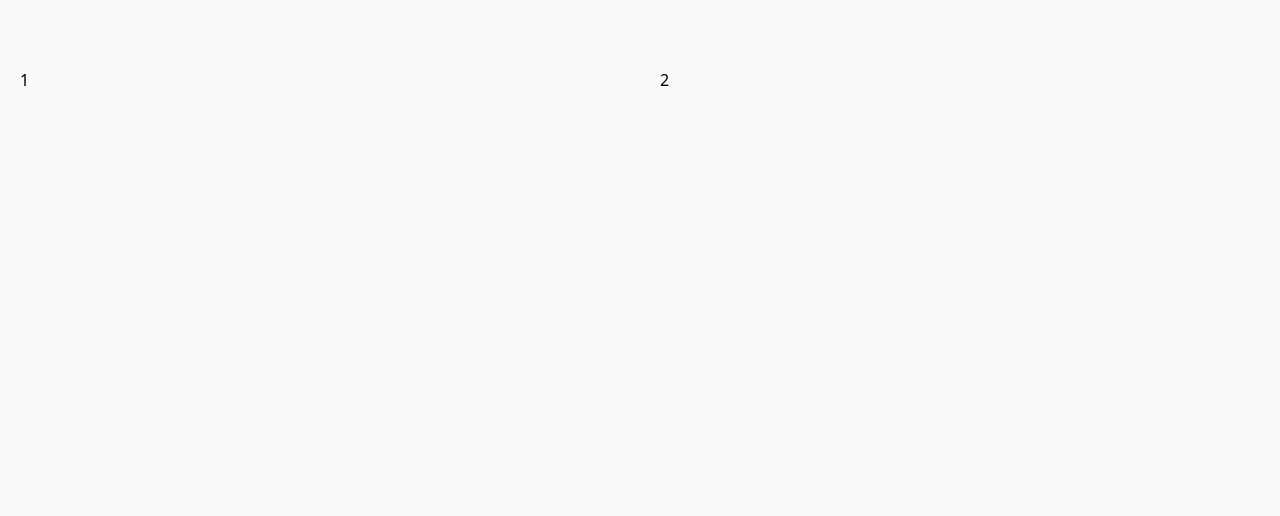
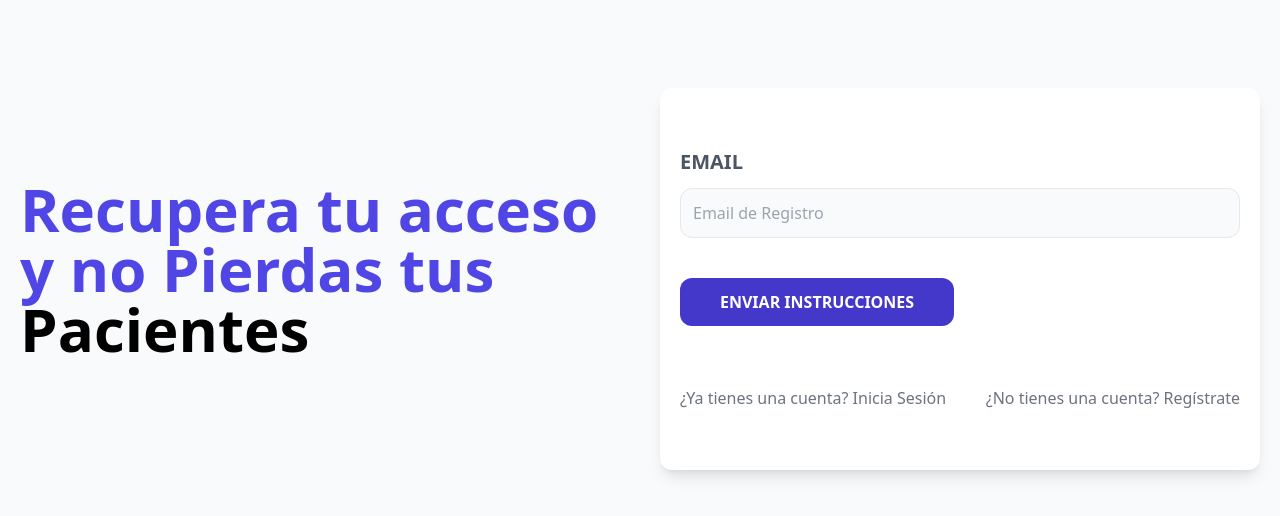
Before and after one commit to PeterArce96/backend-apv, a React (Vite) app in the folder frontend/: page /olvide-password in a window 1280 px wide. Shown: the top 516 px of the page. Built offline with nearby package versions, Linux system fonts and the light colour scheme.

Commit message:
apv - Creando la página de olvide password

```diff
--- a/frontend/src/paginas/OlvidePassword.jsx
+++ b/frontend/src/paginas/OlvidePassword.jsx
@@ -1,12 +1,45 @@
-
+import { Link } from "react-router-dom";
 
 const OlvidePassword = () => {
     return (
 
         <>
+            <div>
+                <h1 className="text-indigo-600 font-black text-6xl">Recupera tu acceso y no Pierdas tus <span className="text-black">Pacientes</span>
+                </h1>
+            </div>
 
-        <div>1</div>
-        <div>2</div>
+            <div className='mt-20 md:mt-5 shadow-lg px-5 py-10 rounded-xl bg-white'>
+                <form action="">
+
+                    <div className="my-5">
+                        <label className="uppercase text-gray-600 block text-xl font-bold">
+                            Email
+                        </label>
+                        <input
+                            type="email"
+                            placeholder="Email de Registro"
+                            className="border w-full p-3 mt-3 bg-gray-50 rounded-xl"
+                        />
+                    </div>
+                    <input type="submit"
+                        value="Enviar Instrucciones"
+                        className="bg-indigo-700 w-full py-3 px-10 rounded-xl text-white uppercase font-bold mt-5 hover:cursor-pointer hover:bg-indigo-800 md:w-auto"
+                    />
+                </form>
+                <nav className='mt-10 lg:flex lg:justify-between'>
+                    <Link
+                        className='block text-center my-5 text-gray-500'
+                        to="/">
+                            ¿Ya tienes una cuenta? Inicia Sesión
+                    </Link>
+                    <Link
+                        className='block text-center my-5 text-gray-500'
+                        to="/registrar">
+                            ¿No tienes una cuenta? Regístrate
+                    </Link>
+                </nav>
+            </div>
 
         </>
 
--- a/frontend/src/paginas/Registrar.jsx
+++ b/frontend/src/paginas/Registrar.jsx
@@ -51,7 +51,7 @@
                         />
                     </div>
                     <input type="submit"
-                        value="Iniciar Sesión"
+                        value="Crear Cuenta"
                         className="bg-indigo-700 w-full py-3 px-10 rounded-xl text-white uppercase font-bold mt-5 hover:cursor-pointer hover:bg-indigo-800 md:w-auto"
                     />
                 </form>
```
